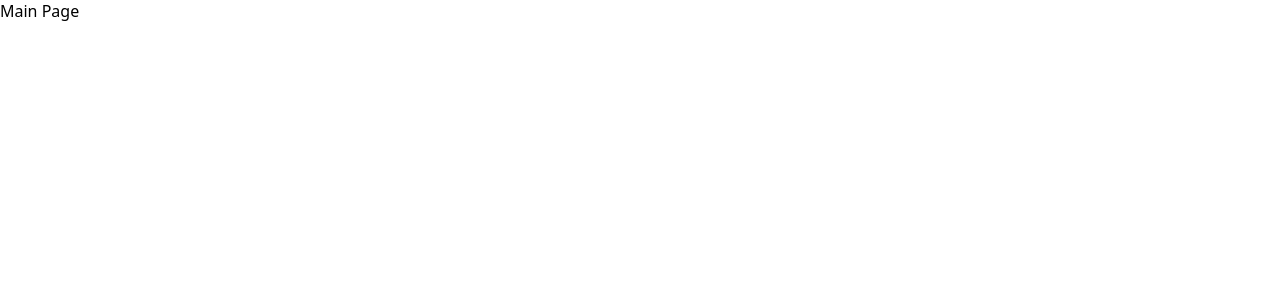
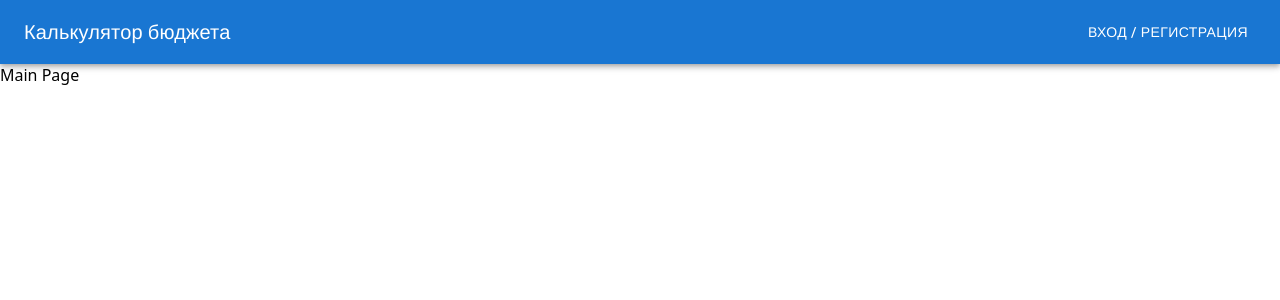
Before and after one commit to mkozhevnikov2323/digit-budget-calculator, a React (Vite) app: page / in a window 1280 px wide. Shown: the top 300 px of the page. Built offline with nearby package versions, Linux system fonts and the light colour scheme; a web font is replaced by a local one.

Commit message:
add material ui, widget Navbar

```diff
--- a/package.json
+++ b/package.json
@@ -10,6 +10,11 @@
     "preview": "vite preview"
   },
   "dependencies": {
+    "@emotion/react": "^11.14.0",
+    "@emotion/styled": "^11.14.0",
+    "@fontsource/roboto": "^5.2.5",
+    "@mui/icons-material": "^7.0.2",
+    "@mui/material": "^7.0.2",
     "react": "^19.0.0",
     "react-dom": "^19.0.0",
     "react-router": "^7.5.3"
--- a/src/app/App.tsx
+++ b/src/app/App.tsx
@@ -1,9 +1,11 @@
 import React from 'react';
 import AppRouter from 'app/providers/router/AppRouter';
+import { Navbar } from 'widgets/Navbar';
 
 export const App: React.FC = (): React.ReactNode => {
   return (
     <>
+      <Navbar />
       <AppRouter />
     </>
   );
--- a/src/main.tsx
+++ b/src/main.tsx
@@ -1,5 +1,9 @@
 import { StrictMode } from 'react';
 import { createRoot } from 'react-dom/client';
+import '@fontsource/roboto/300.css';
+import '@fontsource/roboto/400.css';
+import '@fontsource/roboto/500.css';
+import '@fontsource/roboto/700.css';
 import './index.css';
 import { App } from 'app/App';
 import { AppProviders } from 'app/providers/AppProviders';
--- /dev/null
+++ b/src/widgets/Navbar/index.ts
@@ -0,0 +1 @@
+export { Navbar } from './ui/Navbar';
--- /dev/null
+++ b/src/widgets/Navbar/ui/Navbar.tsx
@@ -0,0 +1,24 @@
+import AppBar from '@mui/material/AppBar';
+import Box from '@mui/material/Box';
+import Toolbar from '@mui/material/Toolbar';
+import Typography from '@mui/material/Typography';
+import Button from '@mui/material/Button';
+
+export const Navbar = () => {
+  return (
+    <Box sx={{ flexGrow: 1 }}>
+      <AppBar position="static">
+        <Toolbar>
+          <Typography
+            variant="h6"
+            component="div"
+            sx={{ flexGrow: 1 }}
+          >
+            Калькулятор бюджета
+          </Typography>
+          <Button color="inherit">Вход / Регистрация</Button>
+        </Toolbar>
+      </AppBar>
+    </Box>
+  );
+};
```
Also changed, not shown: 1 other file (tests, documents, lock files or other folders).
